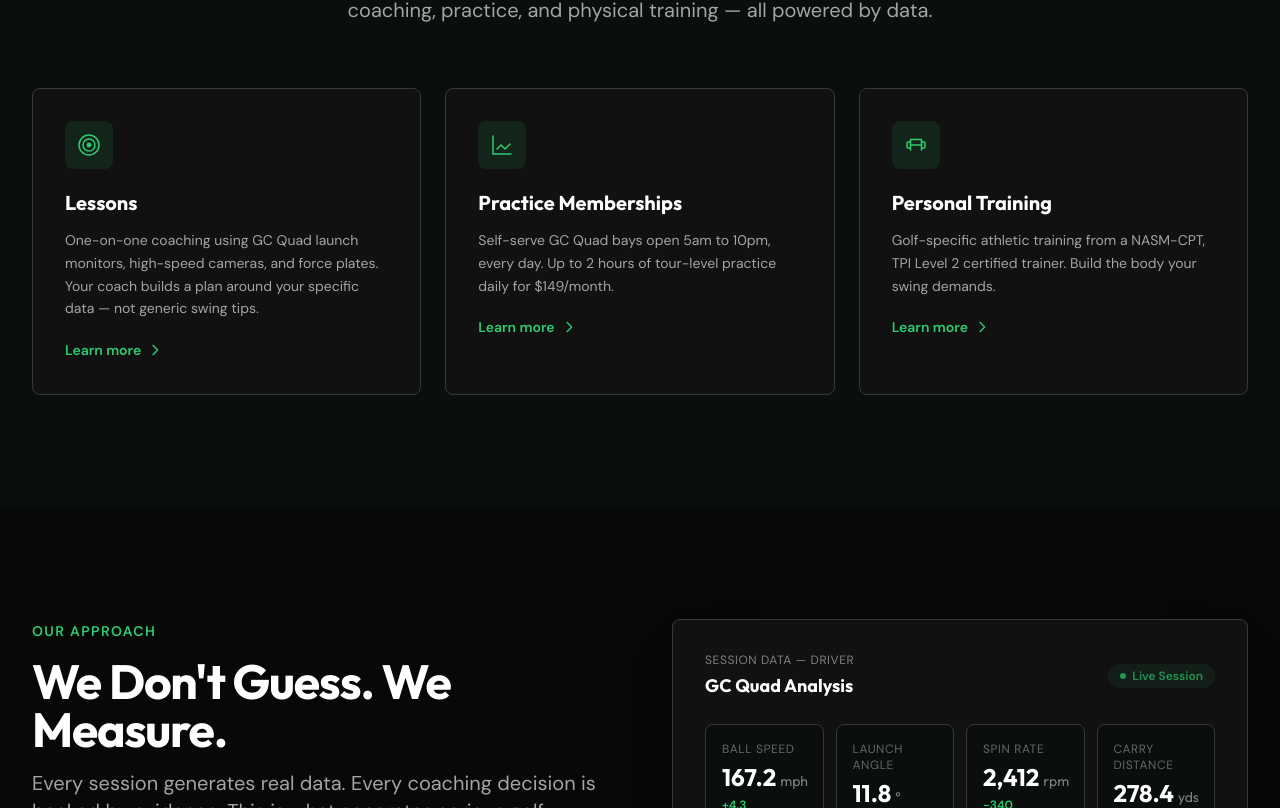
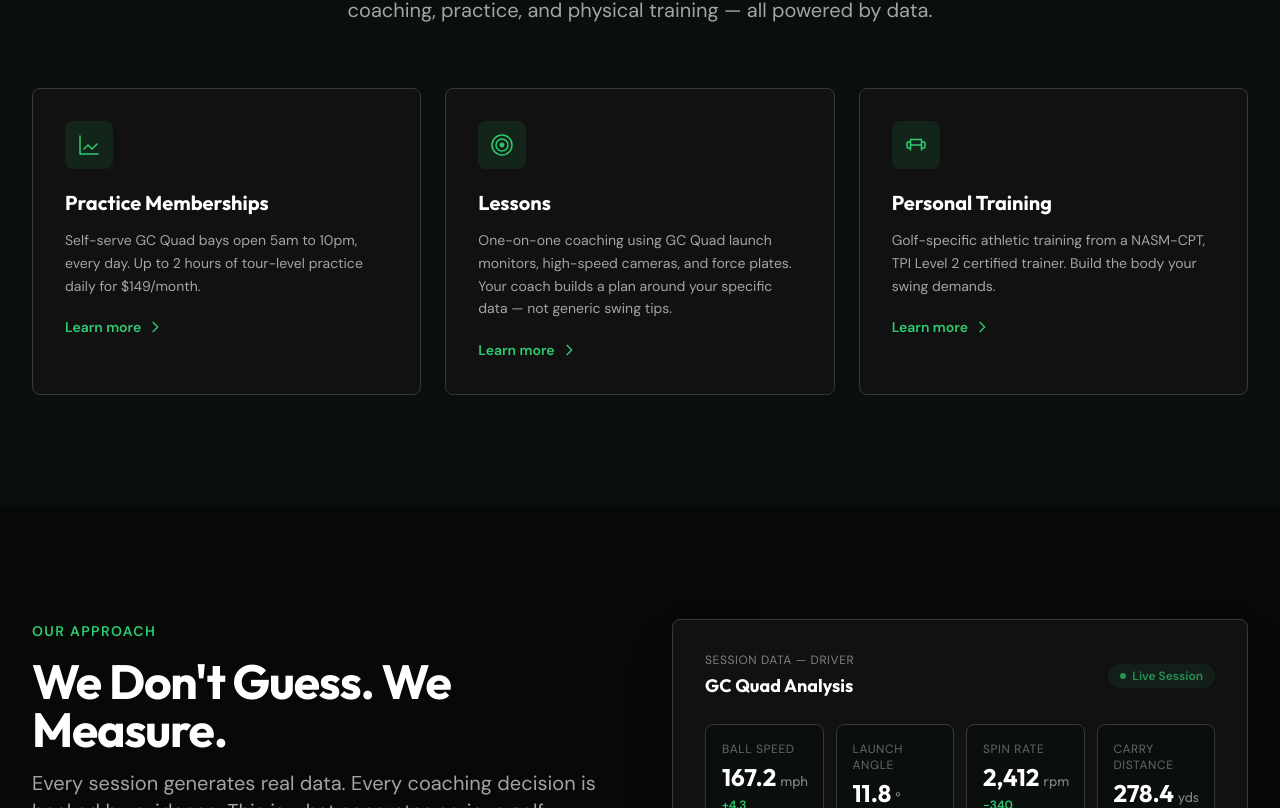
Before and after one commit to TheBerg/game-plan, a Next.js app: page /game-plan/ in a window 1280 px wide. Shown: the part 1152-1960 px from the top of the page. Built offline with nearby package versions, Linux system fonts and the light colour scheme.

Commit message:
Reorder nav and services: Memberships first, then Lessons, then Training
Co-Authored-By: Claude Opus 4.6 (1M context) <noreply@anthropic.com>

```diff
--- a/src/app/page.tsx
+++ b/src/app/page.tsx
@@ -318,17 +318,17 @@ export default function Home() {
 
           <div className="grid md:grid-cols-3 gap-6">
             <ServiceCard
+              icon={<ChartIcon />}
+              title="Practice Memberships"
+              description="Self-serve GC Quad bays open 5am to 10pm, every day. Up to 2 hours of tour-level practice daily for $149/month."
+              href="/memberships"
+              delay={0}
+            />
+            <ServiceCard
               icon={<TargetIcon />}
               title="Lessons"
               description="One-on-one coaching using GC Quad launch monitors, high-speed cameras, and force plates. Your coach builds a plan around your specific data — not generic swing tips."
               href="/lessons"
-              delay={0}
-            />
-            <ServiceCard
-              icon={<ChartIcon />}
-              title="Practice Memberships"
-              description="Self-serve GC Quad bays open 5am to 10pm, every day. Up to 2 hours of tour-level practice daily for $149/month."
-              href="/memberships"
               delay={0.1}
             />
             <ServiceCard
--- a/src/lib/constants.ts
+++ b/src/lib/constants.ts
@@ -38,8 +38,8 @@ export const CITIES_SERVED = [
 ];
 
 export const NAV_LINKS = [
+  { label: "Memberships", href: "/memberships" },
   { label: "Lessons", href: "/lessons" },
-  { label: "Memberships", href: "/memberships" },
   { label: "Training", href: "/training" },
   { label: "About", href: "/about" },
   { label: "Contact", href: "/contact" },
```
